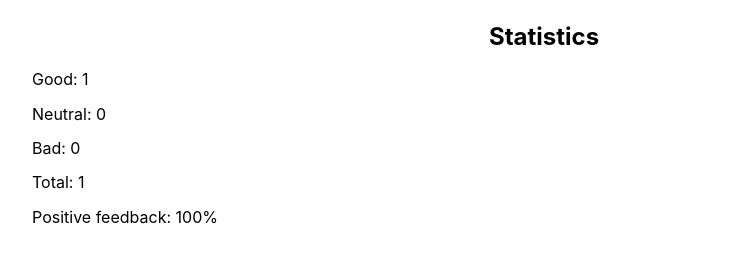
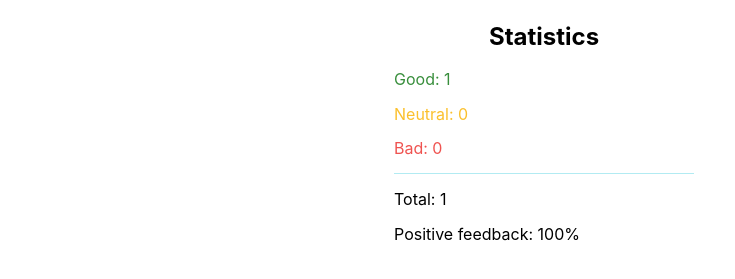
Before and after one commit to Larisa-Antsifrova/goit-react-hw-02-feedback, a React (Create React App) app: page / in a window 1280 px wide. Both pictures are taken after a click on the button "Good". Shown: the part 175-454 px from the top of the page, without its empty margins (96-831 px from the left). Built offline with nearby package versions, Linux system fonts and the light colour scheme.

Commit message:
Added styles for Statistics.

```diff
--- a/src/components/Statistics/Statistics.js
+++ b/src/components/Statistics/Statistics.js
@@ -1,15 +1,18 @@
 import React from 'react';
-import PropTypes, { number } from 'prop-types';
+import PropTypes from 'prop-types';
+
+import styles from './Statistics.module.css';
 
 const Statistics = ({ good, neutral, bad, total, positivePercentage }) => {
   return (
-    <>
-      <p>Good: {good}</p>
-      <p>Neutral: {neutral}</p>
-      <p>Bad: {bad}</p>
+    <div className={styles.statistics}>
+      <p className={styles.good}>Good: {good}</p>
+      <p className={styles.neutral}>Neutral: {neutral}</p>
+      <p className={styles.bad}>Bad: {bad}</p>
+      <div className={styles.divider}></div>
       <p>Total: {total}</p>
       <p>Positive feedback: {positivePercentage}%</p>
-    </>
+    </div>
   );
 };
 
--- a/src/components/Statistics/Statistics.module.css
+++ b/src/components/Statistics/Statistics.module.css
@@ -0,0 +1,21 @@
+.statistics {
+  max-width: 300px;
+  margin: 0 auto;
+}
+
+.good {
+  color: #388e3c;
+}
+
+.neutral {
+  color: #fbc02d;
+}
+
+.bad {
+  color: #ef5350;
+}
+
+.divider {
+  height: 1px;
+  background-color: #b2ebf2;
+}
```
